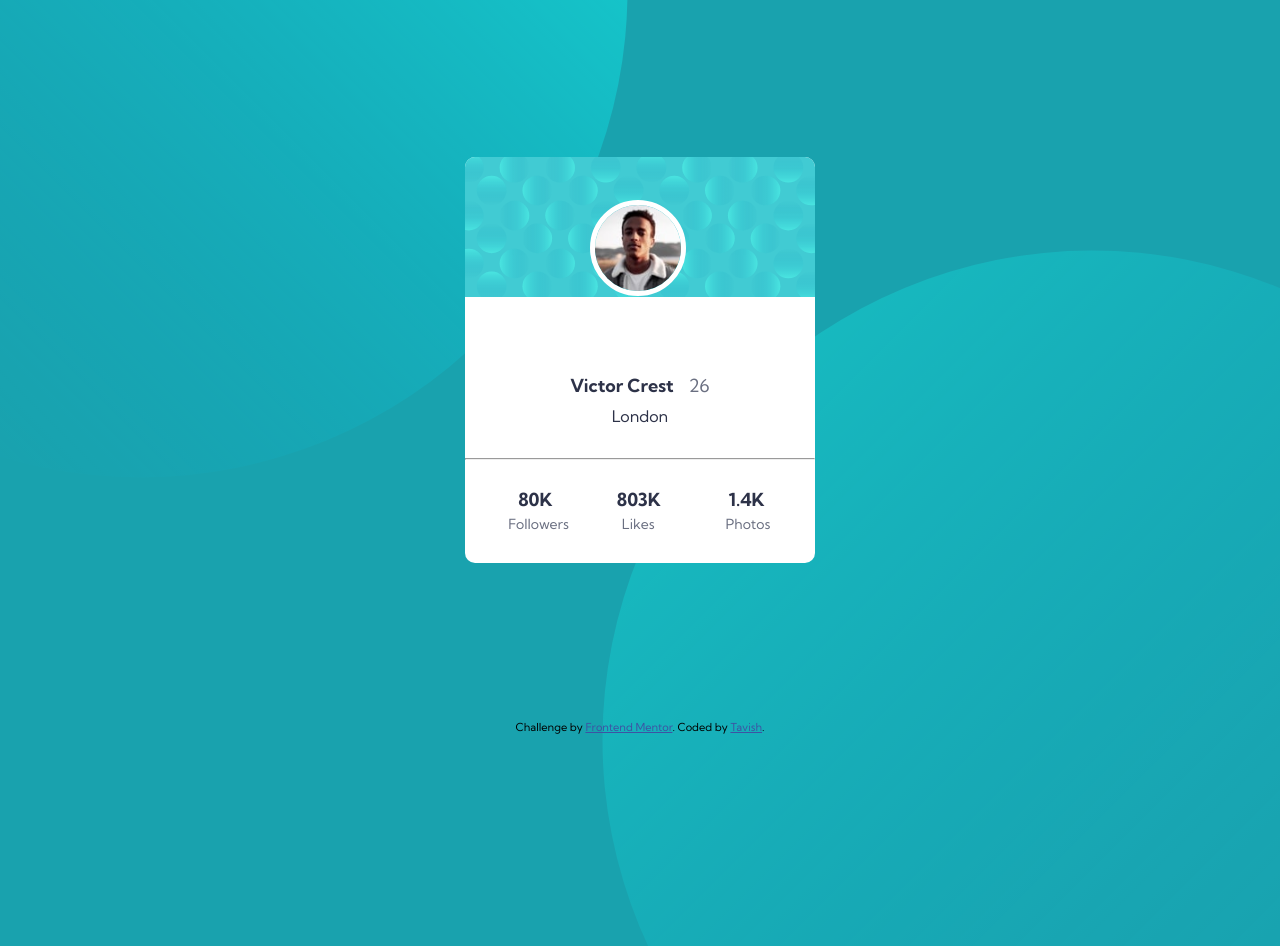
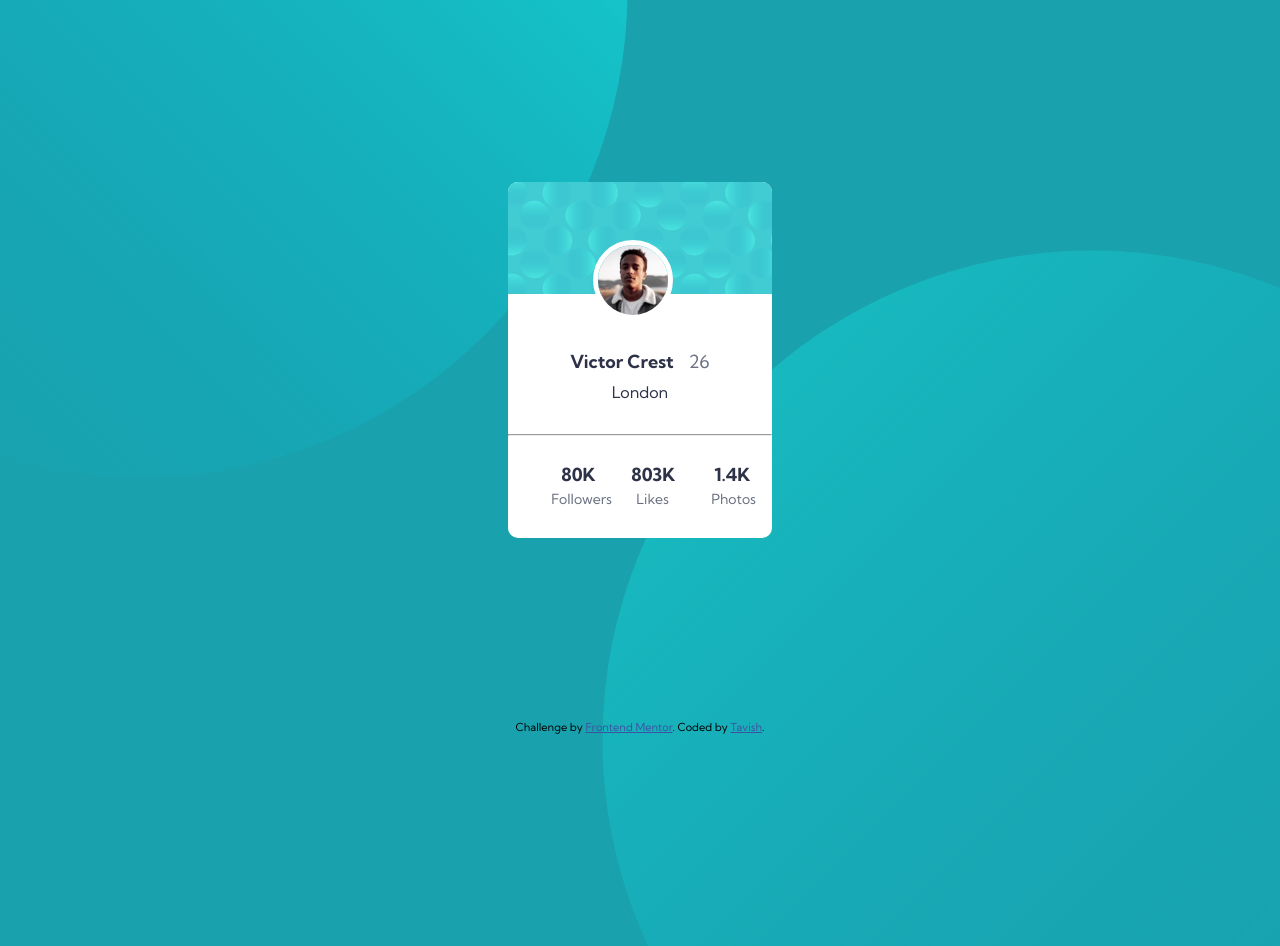
Before and after one commit to tavishnew/Profile-card-comp, a plain HTML site: page index.html in a window 1280 px wide. Drawn offline with Linux system fonts and the light colour scheme.

Commit message:
img changes

```diff
--- a/index.html
+++ b/index.html
@@ -30,8 +30,9 @@
       <section class="container">
         <div class="content">
           <div class="img">
-            <img src="images/bg-pattern-card.svg" alt="" />
-            <img src="images/image-victor.jpg" alt="" class="victor" />
+            <div class="victor">
+              <img src="images/image-victor.jpg" alt=""/>
+            </div>
           </div>
           <div class="info">
             <h4>Victor Crest</h4>
--- a/style.css
+++ b/style.css
@@ -37,22 +37,27 @@ body {
   height: 100vh -1px;
 }
 
-img {
+
+
+.img {
+  background-image:url(images/bg-pattern-card.svg);
   border-top-left-radius: 10px;
   border-top-right-radius: 10px;
+  height: 7rem;
 }
 
-.victor {
-  position: absolute;
-  top: 200px;
-  left: 590px;
-  height: 6rem;
+.victor img {
+  position: fixed;
+  bottom: 60%;
+  right:47.4%;
+  width: 5rem;
+  height: 5rem;
   border-radius: 50%;
-  border: 5px solid white;
+  border: solid 5px white;
 }
 
 .info {
-  margin-top: 4rem;
+  margin-top: 3rem;
   display: flex;
   justify-content: center;
   align-items: center;
```
